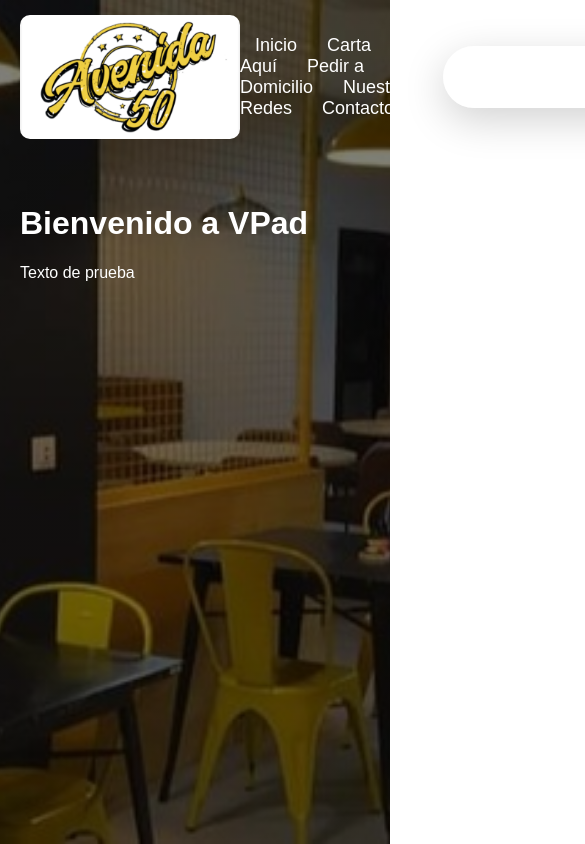
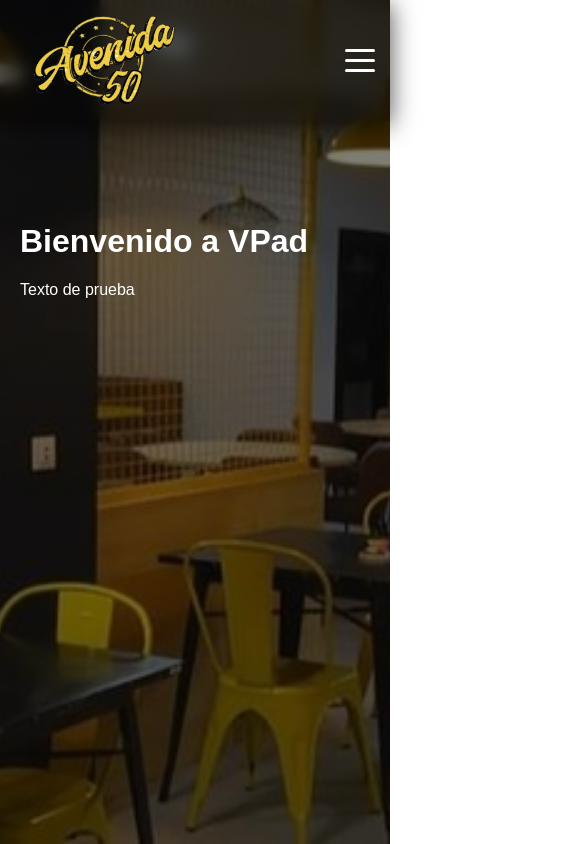
Before and after one commit to Xavivo/V-Pad-Frontend, a React (Vite) app: page / in a window 390 px wide. Shown: the top 844 px of the page, 585 px wide, since content can reach past the window. Built offline with nearby package versions, Linux system fonts and the light colour scheme.

Commit message:
css and responsiveness changes

```diff
--- a/src/components/NavBar.jsx
+++ b/src/components/NavBar.jsx
@@ -1,4 +1,8 @@
+import { useState, useEffect } from 'react';
+
 const NavBar = () => {
+  const [isMenuOpen, setIsMenuOpen] = useState(false);
+
   const links = [
     { path: '/', label: 'Inicio' },
     { path: '/carta', label: 'Carta' },
@@ -14,24 +18,49 @@ const NavBar = () => {
       window.history.pushState({}, '', path)
       window.dispatchEvent(new PopStateEvent('popstate'))
     }
+    setIsMenuOpen(false); // Close menu on navigation
   }
+
+  const toggleMenu = () => {
+    setIsMenuOpen(!isMenuOpen);
+  }
+
+  // Close mobile menu when screen size changes to desktop
+  useEffect(() => {
+    const handleResize = () => {
+      if (window.innerWidth > 768 && isMenuOpen) {
+        setIsMenuOpen(false);
+      }
+    };
+
+    window.addEventListener('resize', handleResize);
+    return () => window.removeEventListener('resize', handleResize);
+  }, [isMenuOpen]);
 
   return (
     <nav>
       <img src="/LogoAvenida.png" alt="Logo Avenida" className="logo" width={150} height={100} />
-      <div className="nav-links">
+
+      <div className={`nav-links ${isMenuOpen ? 'nav-links-mobile' : ''}`}>
         {links.map((link) => (
           <a key={link.path} href={link.path} onClick={(event) => handleNavClick(event, link.path)}>
             {link.label}
           </a>
         ))}
       </div>
+
       <form className="search-bar" action="#" method="GET">
         <input type="text" name="search" placeholder="Buscar en la carta..." className="search-input" />
         <button type="submit" className="search-button">
           🔍
         </button>
       </form>
+
+      <button className="hamburger" onClick={toggleMenu} aria-label="Toggle menu">
+        <span className="hamburger-line"></span>
+        <span className="hamburger-line"></span>
+        <span className="hamburger-line"></span>
+      </button>
     </nav>
   );
 };
--- a/src/styles/index.css
+++ b/src/styles/index.css
@@ -14,25 +14,33 @@ nav {
     display: flex;
     justify-content: space-between;
     align-items: center;
-    background-color: transparent;
+    background-color: rgba(0, 0, 0, 0.4);
+    backdrop-filter: blur(8px);
+    box-shadow: 0 4px 24px rgba(0, 0, 0, 0.7);
     padding: 15px 20px;
 }
 
 .page-content {
-    padding: 30px 20px 80px;
+    padding: 80px 20px 80px;
 }
 
 .logo {
-    width: 220px;
+    width: 300px;
     height: auto;
     border-radius: 10px;
+    margin-left: 130px;
+}
+
+.nav-links {
+    display: flex;
 }
 
 .nav-links a {
     color: white;
     text-decoration: none;
     margin: 0 15px;
-    font-size: 18px;
+    font-size: 22px;
+    font-weight: bold;
     transition: color 0.3s ease;
 }
 
@@ -86,6 +94,62 @@ nav {
 .search-button:hover {
     transform: scale(1.05);
     box-shadow: 0 14px 24px rgba(230, 185, 64, 0.35);
+}
+
+/* Hamburger Menu */
+.hamburger {
+    display: none;
+    flex-direction: column;
+    justify-content: space-around;
+    width: 30px;
+    height: 30px;
+    background: none;
+    border: none;
+    cursor: pointer;
+    padding: 0;
+    margin-left: 15px;
+}
+
+.hamburger-line {
+    width: 30px;
+    height: 3px;
+    background: white;
+    border-radius: 2px;
+    transition: all 0.3s ease;
+    transform-origin: center;
+}
+
+.hamburger:hover .hamburger-line {
+    background: #e6b940;
+}
+
+/* Mobile Navigation */
+.nav-links-mobile {
+    position: absolute;
+    top: 100%;
+    left: 0;
+    right: 0;
+    background: rgba(0, 0, 0, 0.3);
+    backdrop-filter: blur(15px);
+    flex-direction: column;
+    padding: 20px 0 30px 0;
+    box-shadow: 0 8px 32px rgba(0, 0, 0, 0.5);
+    border-radius: 0 0 10px 10px;
+}
+
+.nav-links-mobile a {
+    padding: 15px 20px;
+    border-bottom: 1px solid rgba(255, 255, 255, 0.1);
+    text-align: center;
+    font-size: 18px;
+}
+
+.nav-links-mobile a:last-child {
+    border-bottom: none;
+}
+
+.nav-links-mobile a:hover {
+    background: rgba(230, 185, 64, 0.1);
 }
 
 footer {
@@ -181,12 +245,33 @@ fieldset {
 
 /* Responsive */
 @media (max-width: 1024px) {
+    .logo {
+        width: 250px;
+    }
+
     .game-title {
         font-size: 40px;
     }
 }
 
 @media (max-width: 768px) {
+    .nav-links {
+        display: none;
+    }
+
+    .hamburger {
+        display: flex;
+    }
+
+    .search-bar {
+        display: none;
+    }
+
+    .logo {
+        margin-left: 0;
+        width: 220px;
+    }
+
     .game-title {
         font-size: 32px;
     }
@@ -195,6 +280,14 @@ fieldset {
 @media (max-width: 480px) {
     .game-title {
         font-size: 28px;
+    }
+
+    nav {
+        padding: 10px 15px;
+    }
+
+    .logo {
+        width: 180px;
     }
 }
 
```
Also changed, not shown: public/LogoAvenida.png.
